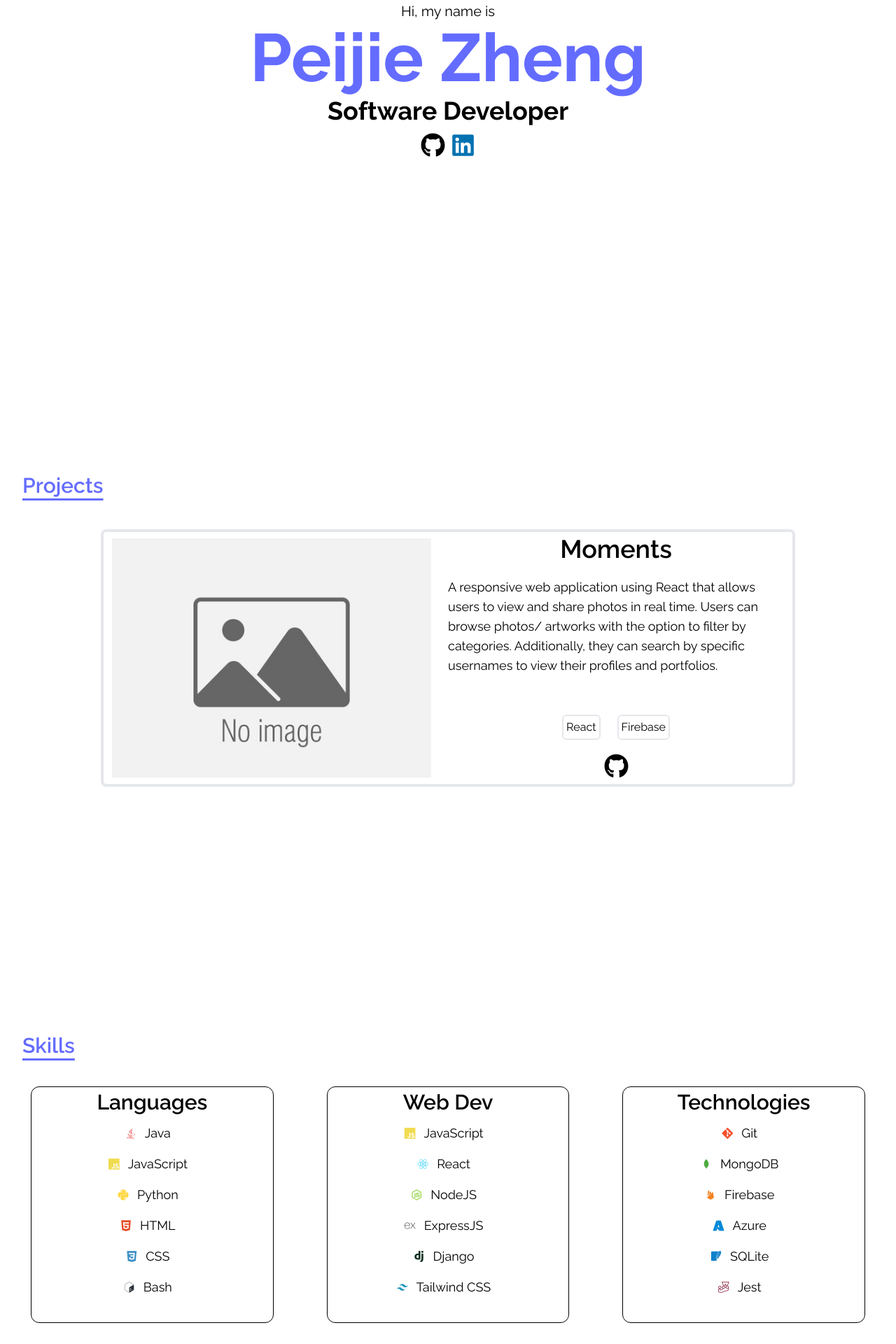
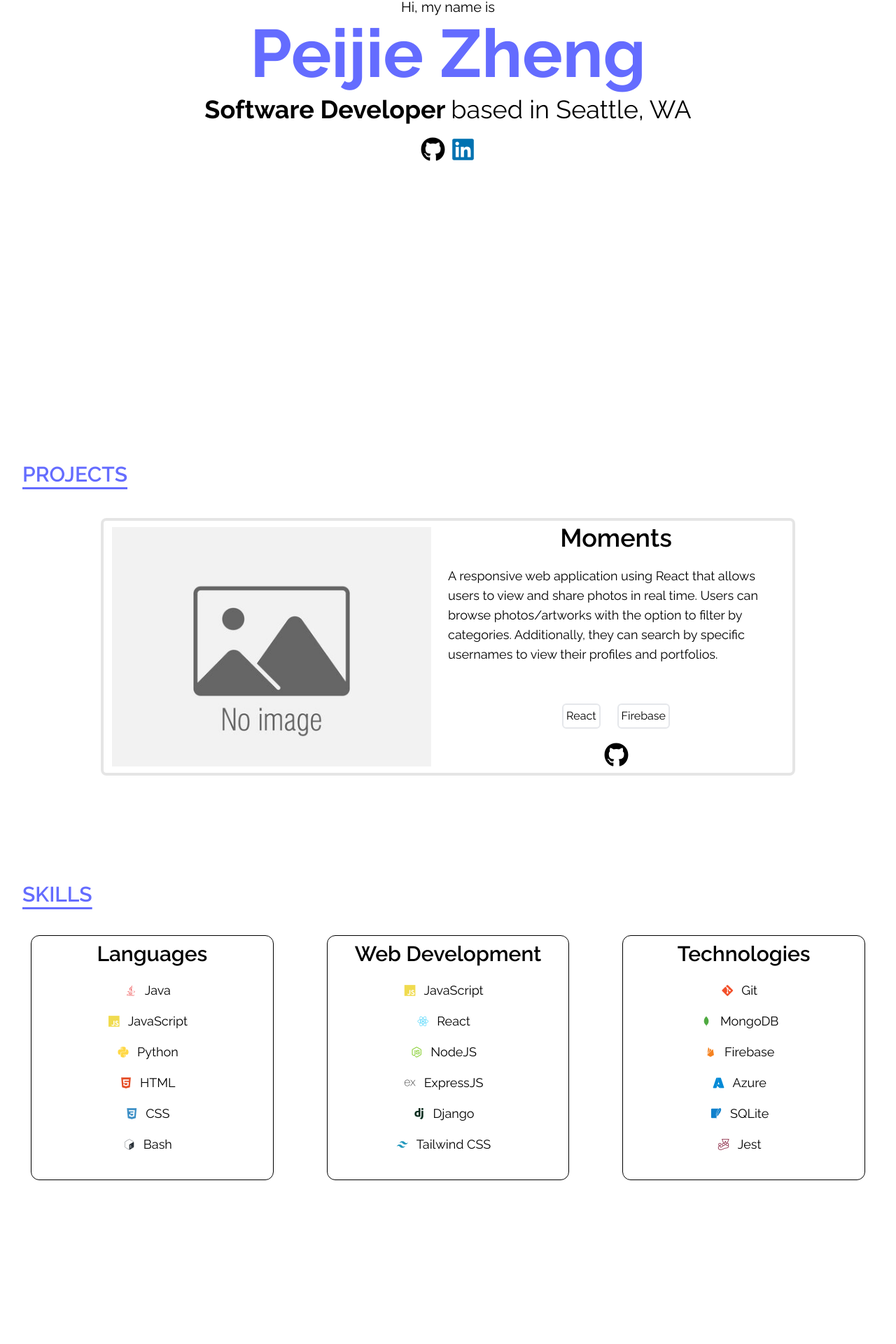
Before and after one commit to peijie36/peijie36.github.io, a React (Vite) app: page / in a window 1280 px wide. Shown: the part 252-2172 px from the top of the page at 70% size. Built offline with nearby package versions, Linux system fonts and the light colour scheme.

Commit message:
Update portfolio styles

```diff
--- a/src/Info.jsx
+++ b/src/Info.jsx
@@ -1,4 +1,6 @@
 import placeholder from "src/assets/placeholder.jpg";
+
+const resumeLink = "https://drive.google.com/file/d/1QV0TWZT8Ls_PWRKo3_Q2g9qleE_v2GHt/view?usp=sharing"
 
 const languages = [
     { name: "Java", icon: <i className="devicon-java-plain colored"></i> },
@@ -33,9 +35,9 @@ const projects = [
         img: placeholder,
         techStack: ["React", "Firebase"],
         description:
-            "A responsive web application using React that allows users to view and share photos in real time. Users can browse photos/ artworks with the option to filter by categories. Additionally, they can search by specific usernames to view their profiles and portfolios.",
+            "A responsive web application using React that allows users to view and share photos in real time. Users can browse photos/artworks with the option to filter by categories. Additionally, they can search by specific usernames to view their profiles and portfolios.",
         src: "https://github.com/peijie36/Moments",
     },
 ];
 
-export { languages, webDev, techTools, projects };
+export { resumeLink, languages, webDev, techTools, projects };
--- a/src/components/Contact/Contact.jsx
+++ b/src/components/Contact/Contact.jsx
@@ -1,7 +1,7 @@
 const Contact = () => {
     const mailtoLink = "https://mail.google.com/mail/?view=cm&fs=1&tf=1&to=peijie36@uw.edu"
     return (
-        <div name="contact" className="sm:pt-24">
+        <div name="contact" className="sm:pt-16 pb-7">
             <h1 className="text-5xl font-semibold mb-3">Get In Touch!</h1>
             <h2 className="text-xl font-normal mb-2">
                 Feel free to reach out about anything
--- a/src/components/Home/Home.jsx
+++ b/src/components/Home/Home.jsx
@@ -5,12 +5,12 @@ const Home = () => {
         <div name="home" className="w-full h-screen bg-white">
             {/* Container */}
             <div className="max-w-[1000px] m-auto sm:px-12 flex flex-col justify-center h-5/6">
-                <p className="text-xl text-black-600">Hi, my name is</p>
+                <p className="text-xl">Hi, my name is</p>
                 <h1 className="text-6xl sm:text-8xl font-bold text-[#646cff] pt-1 pb-2">
                     Peijie Zheng
                 </h1>
-                <h2 className="text-3xl sm:text-4xl font-bold text-black">
-                    Software Developer
+                <h2 className="text-3xl sm:text-4xl text-black font-bold pt-1 pb-2">
+                    Software Developer <span className="font-normal">based in Seattle, WA</span>
                 </h2>
                 <div className="flex flex-row justify-center mt-3">
                     <a href="https://github.com/peijie36" target="_blank" rel="noreferrer" className="px-1">
--- a/src/components/Navbar/Navbar.jsx
+++ b/src/components/Navbar/Navbar.jsx
@@ -1,10 +1,11 @@
 import { useState } from "react";
+import { Link } from "react-scroll";
+import { FaBars, FaTimes } from "react-icons/fa";
+import { resumeLink } from "src/Info";
 import "./Navbar.css";
-import { Link } from "react-scroll";
-import { FaBars, FaTimes } from "react-icons/fa"
 
 const Navbar = () => {
-    const resumeLink = "https://drive.google.com/file/d/1QV0TWZT8Ls_PWRKo3_Q2g9qleE_v2GHt/view?usp=sharing"
+
     const navItems = ["home", "projects", "skills", "contact"]
 
     /* const [openMobileNav, setOpenMobileNav] = useState(false); */
@@ -17,13 +18,7 @@ const Navbar = () => {
                 </h3>
                 <div className="hidden items-center space-x-7 md:flex px-3">
                     {navItems.map((item) => (
-                        <Link
-                            key={item}
-                            to={item}
-                            smooth={true}
-                            duration={500}
-                            className="nav-item"
-                        >
+                        <Link key={item} to={item} smooth={true} duration={500} className="nav-item">
                             {item}
                         </Link>
                     ))}
--- a/src/components/ProjectCard/ProjectCard.jsx
+++ b/src/components/ProjectCard/ProjectCard.jsx
@@ -5,7 +5,7 @@ import { FaGithub } from "react-icons/fa";
 
 const ProjectCard = ( { project } ) => {
     return (
-        <div className="flex flex-col sm:flex-row border-4 rounded-lg">
+        <div className="flex flex-col sm:flex-row border-4 border-black/10 rounded-lg mb-9 w-12/13">
             <img
                 src={project.img}
                 alt={`cover photo for ${project.name}`}
--- a/src/components/Projects/Projects.jsx
+++ b/src/components/Projects/Projects.jsx
@@ -3,11 +3,11 @@ import ProjectCard from "src/components/ProjectCard/ProjectCard";
 
 const Projects = () => {
     return (
-        <div name="projects" className="flex flex-col m-auto sm:pt-24 justify-normal w-full md:h-screen">
+        <div name="projects" className="flex flex-col m-auto sm:pt-20 justify-normal w-full ">
             <h2 className="text-3xl text-left font-semibold text-[#646cff] mb-7 mr-32 underline underline-offset-8">
-                Projects
+                PROJECTS
             </h2>
-            <div className="max-w-screen-lg p-4 mx-auto flex flex-wrap">
+            <div className="max-w-screen-lg h-atuo p-4 mx-auto flex flex-wrap justify-center">
                 {projects.map((project) => (
                     <ProjectCard key={project.name} project={project} />
                 ))}
--- a/src/components/Skills/Skills.css
+++ b/src/components/Skills/Skills.css
@@ -8,7 +8,7 @@
   }
 
   .container-header {
-    @apply text-3xl font-semibold px-3 my-1
+    @apply text-3xl font-semibold pt-2 pb-3
   }
 
   .list-item {
--- a/src/components/Skills/Skills.jsx
+++ b/src/components/Skills/Skills.jsx
@@ -4,9 +4,9 @@ import "./Skills.css";
 
 const Skills = () => {
     return (
-        <div name="skills" className="flex flex-col m-auto pt-24 justify-normal w-full">
+        <div name="skills" className="flex flex-col pt-20 mt-5 justify-normal w-full">
             <h2 className="text-3xl text-left font-semibold text-[#646cff] mb-7 mr-32 underline underline-offset-8">
-                Skills
+                SKILLS
             </h2>
             <div className="flex flex-col max-sm:items-center sm:flex-row min-h-full mb-36 sm:mb-48">
                 <div className="column-container">
@@ -25,7 +25,7 @@ const Skills = () => {
                     </ul>
                 </div>
                 <div className="column-container mx-16">
-                    <h3 className="container-header">Web Dev</h3>
+                    <h3 className="container-header">Web Development</h3>
                     <ul className="mb-7">
                         {webDev.map((tool) => (
                             <li key={uniqid()} className="list-item">
```
